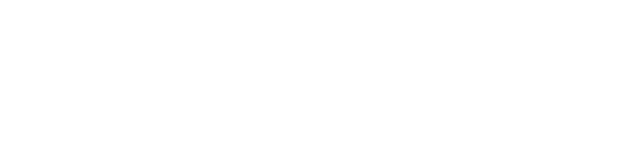
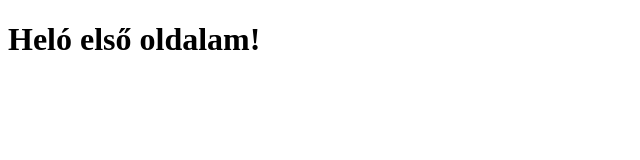
Before and after one commit to Rebelijani/elsoweb, a plain HTML site: page index.html in a window 1280 px wide. Shown: the whole page, without its empty margins (0-640 px from the left). Drawn offline with Linux system fonts and the light colour scheme.

Commit message:
Update index.html

```diff
--- a/index.html
+++ b/index.html
@@ -7,6 +7,6 @@
     <title>Első weblapom</title>
 </head>
 <body>
-
+    <h1>Heló első oldalam!</h1>
 </body>
 </html>
```
